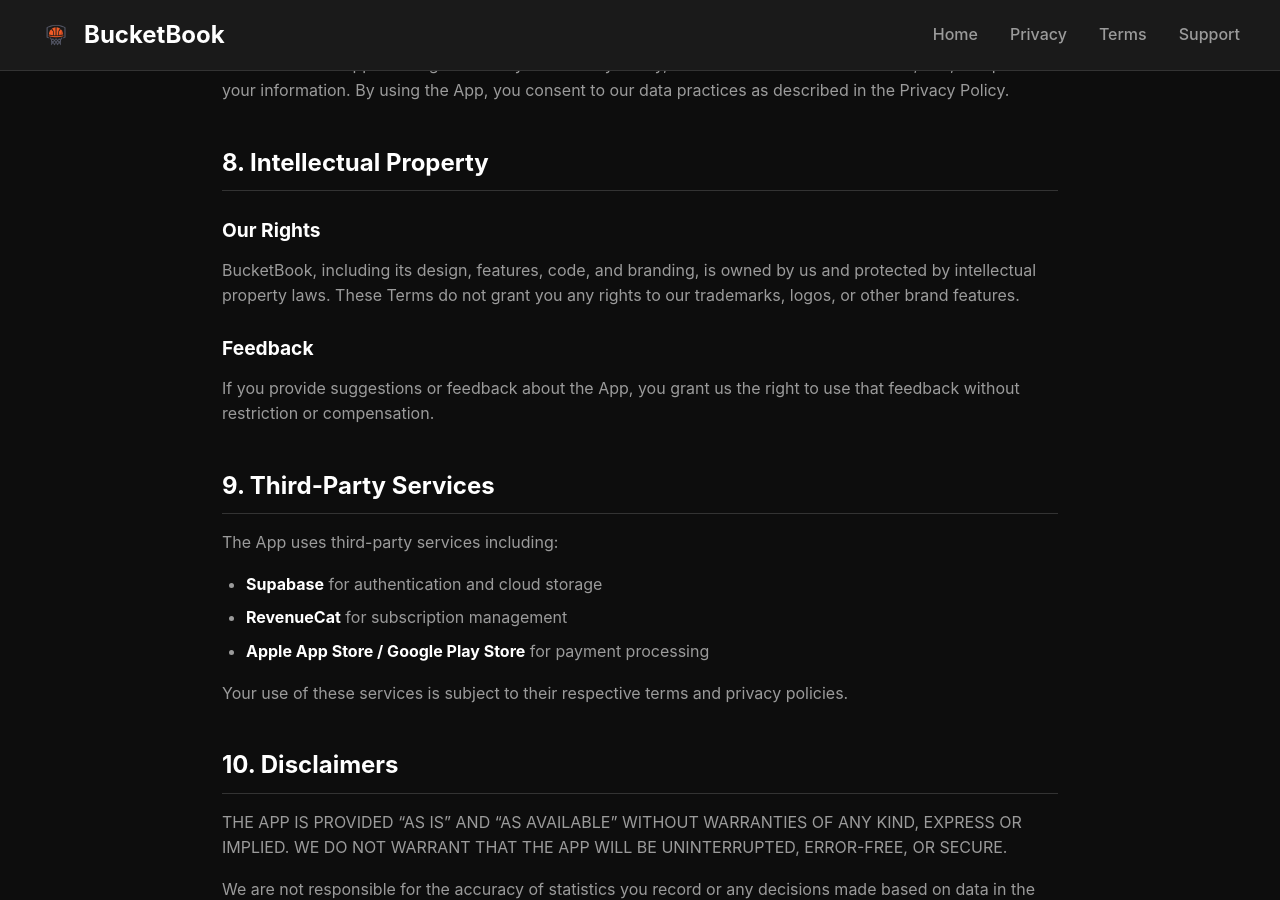
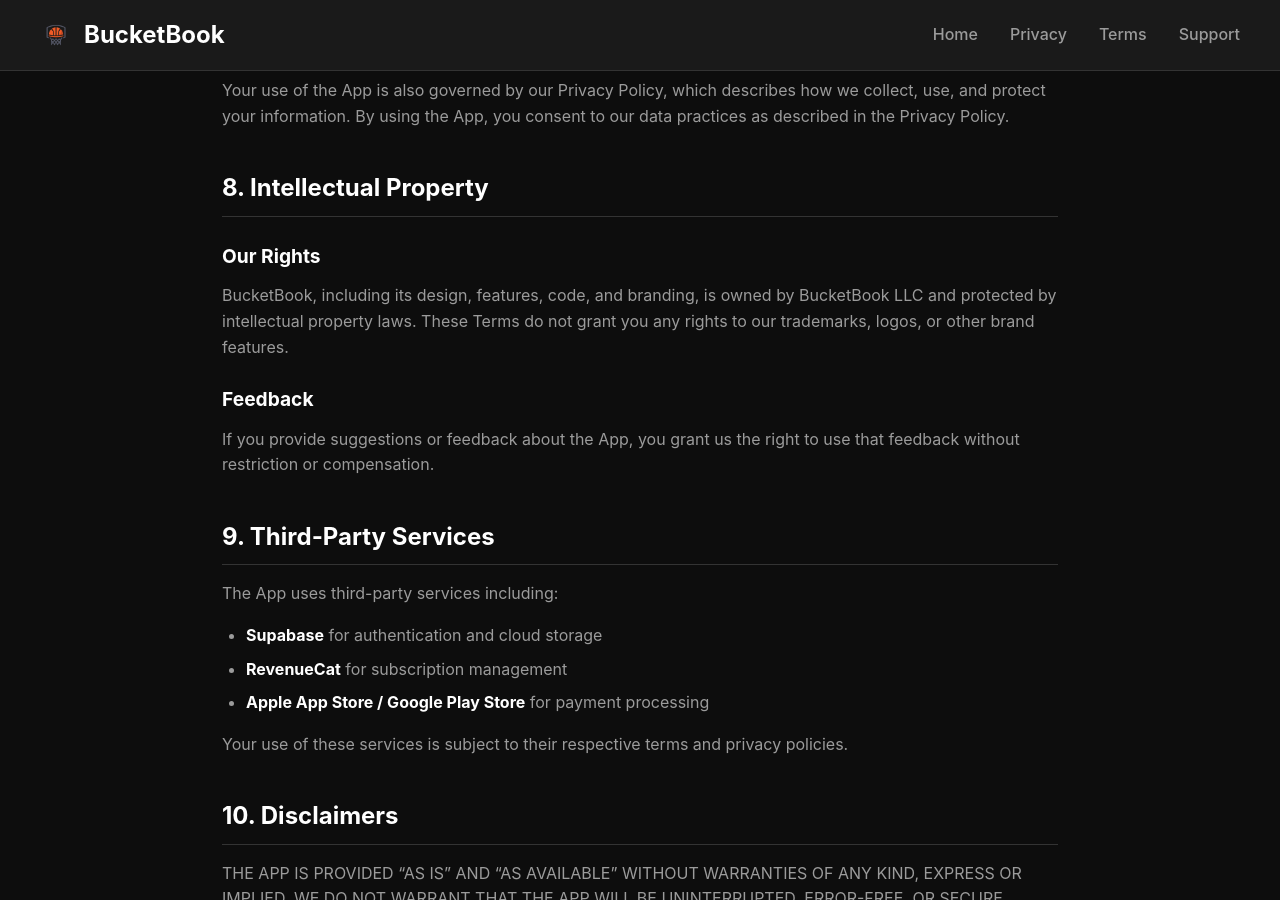
Before and after one commit to cdyork/bucketbook-legal, a Jekyll site: the page built from terms.md, in a window 1280 px wide and 900 px high, scrolled down 3346 px. Built offline with Jekyll 4.4.1, drawn with Linux system fonts in a browser that asks for light colours; some of the changed text lies outside the part shown.

Commit message:
Update legal documentation to reflect BucketBook LLC formation
Update Terms of Service, Privacy Policy, and site footer to properly identify BucketBook LLC as the legal entity operating the service. This includes copyright notice and contact information updates.

Co-Authored-By: Claude Opus 4.5 <noreply@anthropic.com>

```diff
--- a/_layouts/default.html
+++ b/_layouts/default.html
@@ -34,7 +34,7 @@
       <a href="{{ '/terms' | relative_url }}">Terms of Service</a>
       <a href="{{ '/support' | relative_url }}">Support</a>
     </div>
-    <p>&copy; {{ 'now' | date: '%Y' }} BucketBook. All rights reserved.</p>
+    <p>&copy; {{ 'now' | date: '%Y' }} BucketBook LLC. All rights reserved.</p>
   </footer>
 </body>
 </html>
--- a/terms.md
+++ b/terms.md
@@ -7,7 +7,7 @@ title: Terms of Service - BucketBook
 
 **Last Updated: December 26, 2025**
 
-These Terms of Service ("Terms") govern your use of the BucketBook mobile application ("App," "Service," or "we"). By downloading, installing, or using BucketBook, you agree to these Terms.
+These Terms of Service ("Terms") govern your use of the BucketBook mobile application ("App" or "Service") operated by BucketBook LLC ("we," "us," or "our"). By downloading, installing, or using BucketBook, you agree to these Terms.
 
 ## 1. Description of Service
 
@@ -100,7 +100,7 @@ Your use of the App is also governed by our Privacy Policy, which describes how
 ## 8. Intellectual Property
 
 ### Our Rights
-BucketBook, including its design, features, code, and branding, is owned by us and protected by intellectual property laws. These Terms do not grant you any rights to our trademarks, logos, or other brand features.
+BucketBook, including its design, features, code, and branding, is owned by BucketBook LLC and protected by intellectual property laws. These Terms do not grant you any rights to our trademarks, logos, or other brand features.
 
 ### Feedback
 If you provide suggestions or feedback about the App, you grant us the right to use that feedback without restriction or compensation.
@@ -158,6 +158,7 @@ These Terms, together with the Privacy Policy, constitute the entire agreement b
 
 If you have questions about these Terms, please contact us at:
 
+**BucketBook LLC**
 **Email:** support@bucket-book.com
 
 ---
```
Also changed, not shown: privacy.md (+2 -1 lines).
